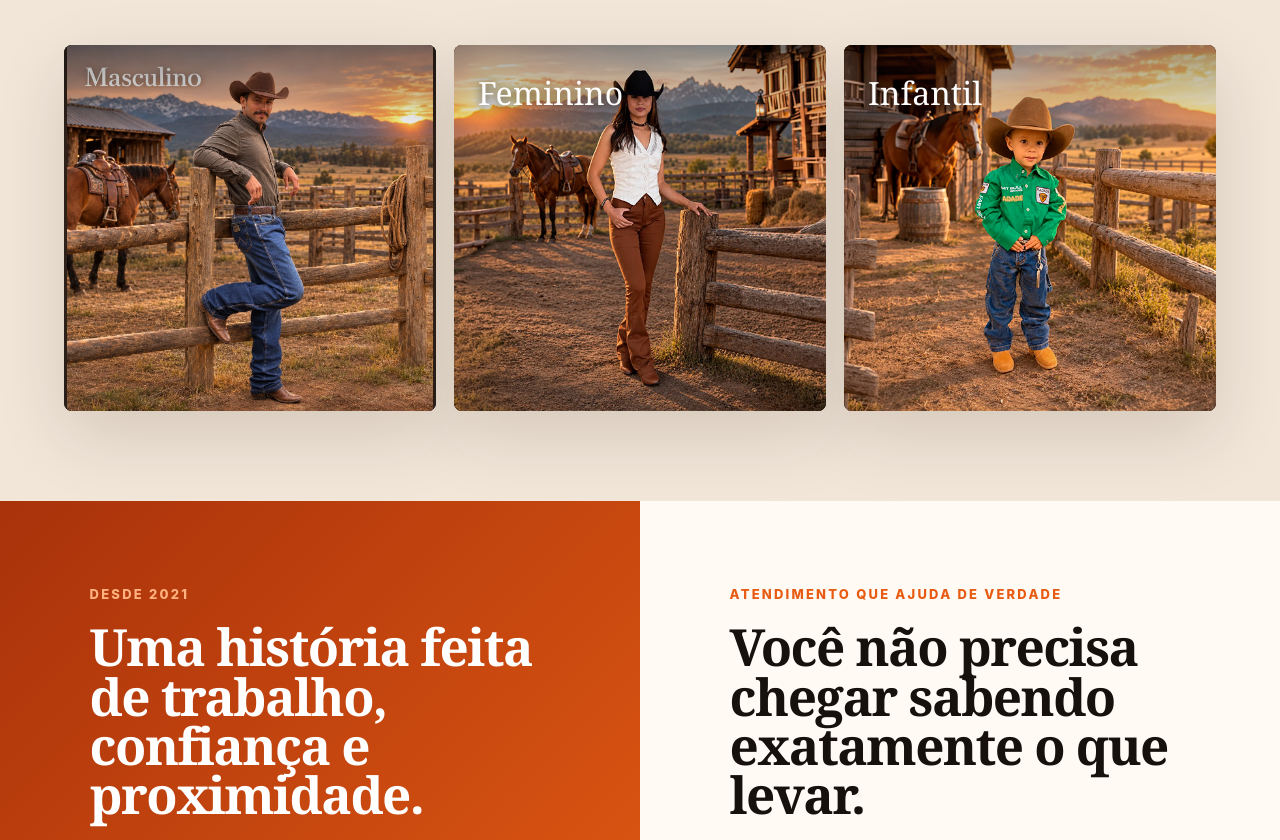
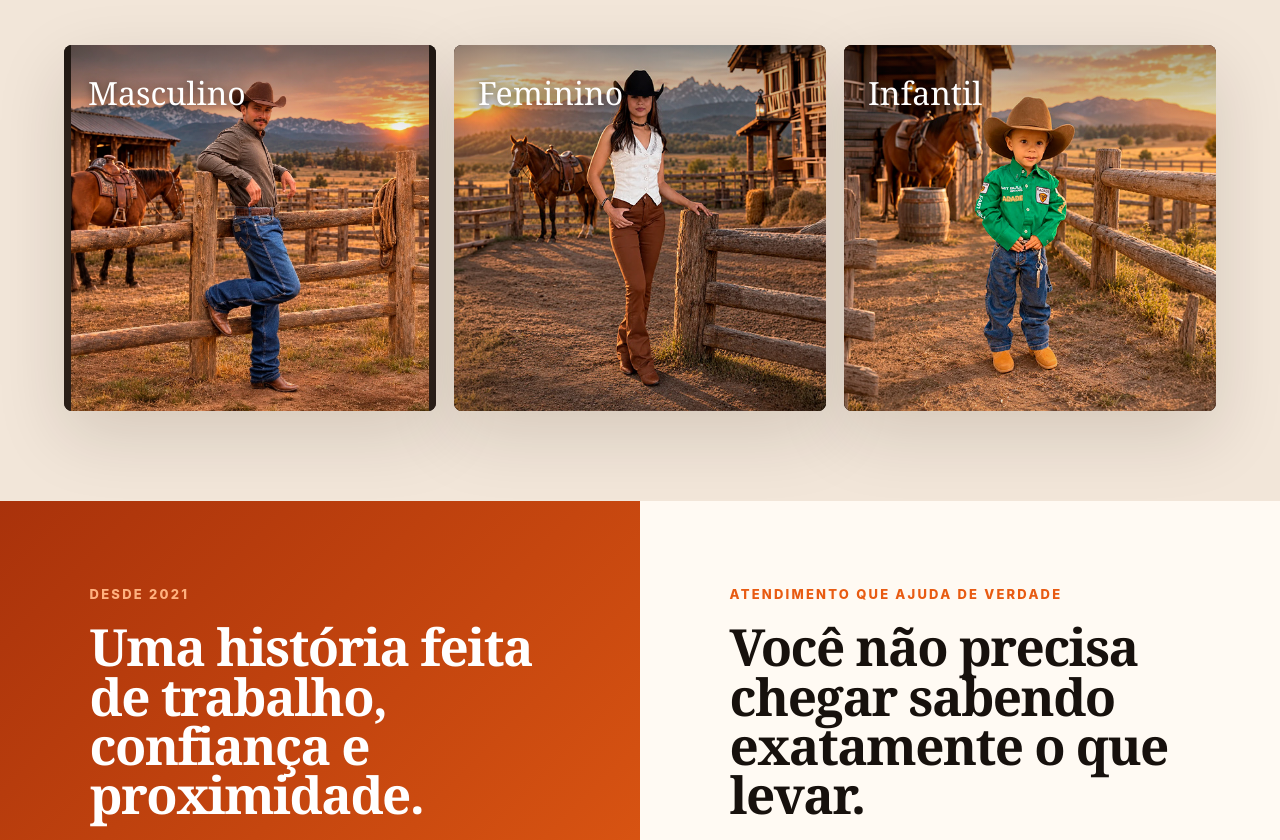
Before and after one commit to gefersongilas-debug/casa_da_botina, a plain HTML site: page index.html in a window 1280 px wide. Shown: the part 4294-5134 px from the top of the page. Drawn offline with Linux system fonts and the light colour scheme.

Commit message:
IMG MASCULINO

```diff
--- a/index.html
+++ b/index.html
@@ -774,7 +774,7 @@ footer a,footer span,footer p { font-size:15px; line-height:1.7; }
 <p>Moda masculina, feminina e infantil para o campo, o dia a dia, eventos e todos os momentos em que o estilo faz parte de quem você é.</p>
 </div>
 <div class="editorial-grid">
-<article aria-label="Masculino" class="editorial-card male"><img alt="Masculino: peão com chapéu, jeans e botas em rancho ao pôr do sol" decoding="async" draggable="false" loading="lazy" src="assets/categoria-masculino-v24.webp"/></article>
+<article aria-label="Masculino" class="editorial-card male"><img alt="Look masculino country: homem com chapéu, jeans e botas em rancho ao pôr do sol" decoding="async" draggable="false" loading="lazy" src="assets/categoria-masculino-v25.webp"/><span>Masculino</span></article>
 <article class="editorial-card female"><img alt="Look feminino country: mulher com botas marrons no rancho" decoding="async" draggable="false" loading="lazy" src="assets/categoria-feminino-v6.jpg"/><span>Feminino</span></article>
 <article class="editorial-card kids"><img alt="Look infantil country: menino com botinas no rancho" decoding="async" draggable="false" loading="lazy" src="assets/categoria-infantil-v6.jpg"/><span>Infantil</span></article>
 </div>
```
Also changed, not shown: assets/categoria-masculino-v25.webp (added).
